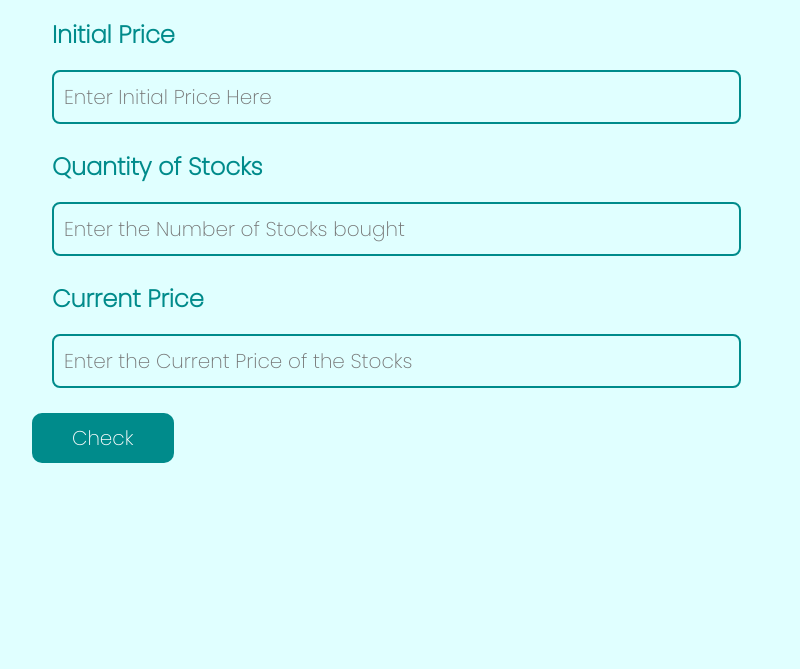
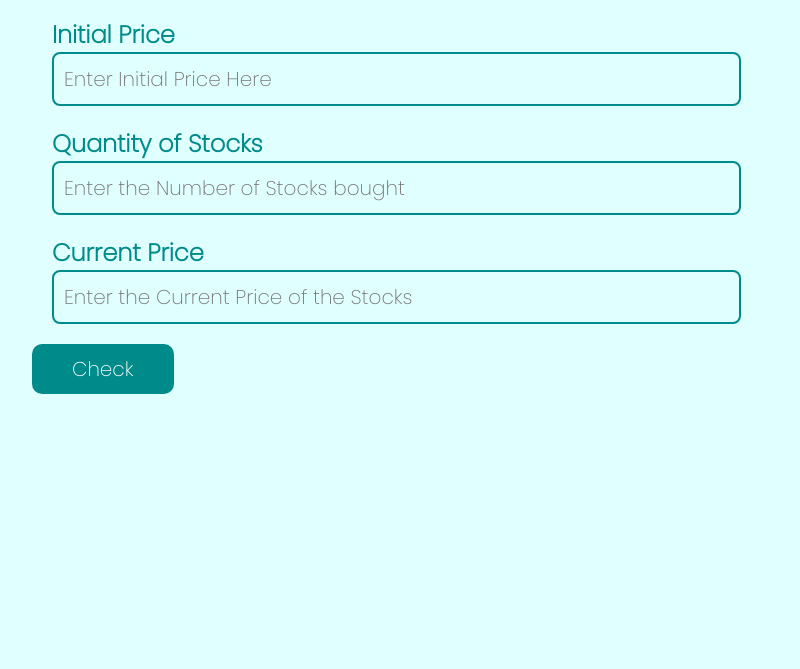
Before and after one commit to nishtha53/mark-14-profitloss-calculator, a plain HTML site: page index.html in a window 1280 px wide. Shown: the part 91-760 px from the top of the page, without its empty margins (96-896 px from the left). Drawn offline with Linux system fonts and the light colour scheme.

Commit message:
output issue solved

```diff
--- a/style.css
+++ b/style.css
@@ -32,7 +32,7 @@ div>h2{
 }
 
 div>input{
-    margin: 18px 0px 25px;
+    /* margin: 18px 0px 25px; */
     padding: 10px;
     border: 2px solid darkcyan;
     border-radius: 8px;
@@ -51,13 +51,13 @@ button {
     font-size: 20px;
     border-radius: 10px;
     cursor: pointer;
-    margin-bottom: 20px;
+    /* margin-bottom: 20px; */
     display: flex;
 }
 
 #output{
     font-size: 20px;
-    /* padding: 18px 0px; */
+    padding: 18px 0px;
     /* display: none; */
     font-weight: bold;
     text-align: start;
```
